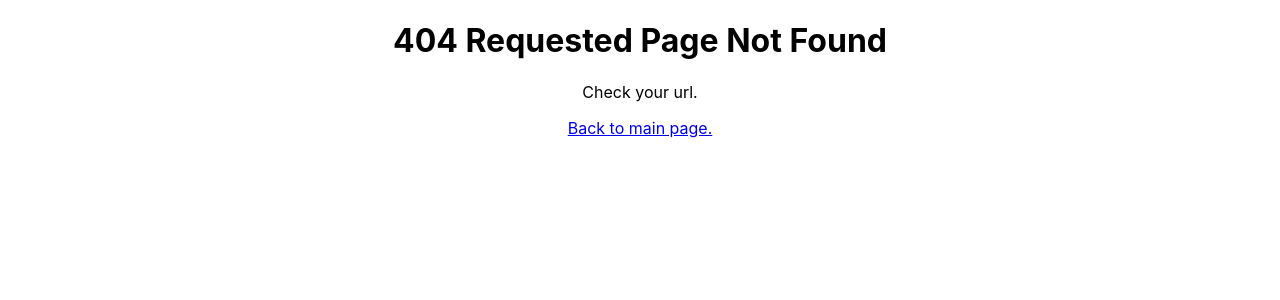
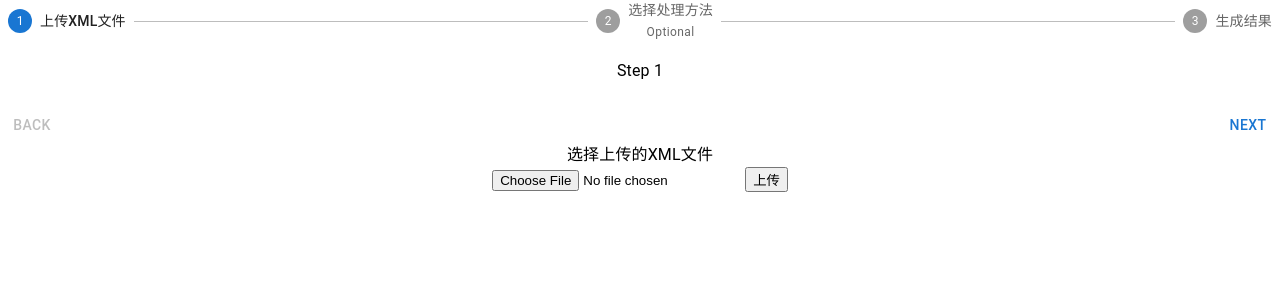
Before and after one commit to Yuan-Quan/CostXML-Parser, a React (Create React App) app in the folder web-app/: page /app/new/upload in a window 1280 px wide. Before the commit this address had no page. Shown: the top 300 px of the page. Built offline with nearby package versions, Linux system fonts and the light colour scheme; the HTML template or start-up script is replaced by a standard one.

Commit message:
added place holder for steps

```diff
--- a/web-app/package.json
+++ b/web-app/package.json
@@ -13,6 +13,7 @@
     "@types/node": "^16.18.68",
     "@types/react": "^18.2.43",
     "@types/react-dom": "^18.2.17",
+    "axios": "^1.6.2",
     "react": "^18.2.0",
     "react-dom": "^18.2.0",
     "react-router-dom": "^6.20.1",
--- a/web-app/src/App.tsx
+++ b/web-app/src/App.tsx
@@ -4,6 +4,9 @@ import { BrowserRouter as BRouter, Route, Routes } from "react-router-dom";
 import { NotFound } from './pages/NotFound';
 import { Main } from './pages/Main';
 import { NewProject } from './pages/NewProject';
+import ProjectFileUpload from './components/ProjectFileUpload';
+import ProcessingConfiguration from './components/ProcessingConfiguration';
+import ProcessingResult from './components/ProcessingResult';
 
 function App() {
   return (
@@ -12,7 +15,11 @@ function App() {
         <BRouter basename='/app'>
           <Routes>
             <Route path="/" element={<Main />} />
-            <Route path="/new-project" element={<NewProject />} />
+            <Route path="/new" element={<NewProject />} >
+              <Route path="upload" element={<ProjectFileUpload />} />
+              <Route path='config-processing' element={<ProcessingConfiguration />} />
+              <Route path='result' element={<ProcessingResult />} />
+            </Route>
             <Route path="*" element={<NotFound />} />
           </Routes>
         </BRouter>
--- a/web-app/src/components/CreateStepper.tsx
+++ b/web-app/src/components/CreateStepper.tsx
@@ -8,7 +8,7 @@ import Button from '@mui/material/Button';
 import Typography from '@mui/material/Typography';
 
 const steps = ['上传XML文件', '选择处理方法', '生成结果'];
-const steps_route = ['upload', 'config-process', 'result'];
+const steps_route = ['upload', 'config-processing', 'result'];
 
 export default function CreateStepper() {
     const [activeStep, setActiveStep] = React.useState(0);
--- /dev/null
+++ b/web-app/src/components/ProcessingConfiguration.tsx
@@ -0,0 +1,10 @@
+import { Typography } from "@mui/material";
+import { Box } from "@mui/system";
+
+export default function ProcessingConfiguration() {
+    return (
+        <Box>
+            <Typography>选择处理方法</Typography>
+        </Box>
+    )
+}
--- /dev/null
+++ b/web-app/src/components/ProcessingResult.tsx
@@ -0,0 +1,7 @@
+import { Typography } from "@mui/material";
+
+export default function ProcessingResult() {
+    return (
+        <Typography>Result</Typography>
+    )
+}
--- /dev/null
+++ b/web-app/src/components/ProjectFileUpload.tsx
@@ -0,0 +1,22 @@
+import { Button } from '@mui/base';
+import { Typography } from '@mui/material';
+import { Box } from '@mui/system';
+import * as React from 'react';
+
+export default function ProjectFileUpload() {
+    const [selectedFile, setSelectedFile] = React.useState<File | null>(null);
+
+    const onFileChange = (event: React.ChangeEvent<HTMLInputElement>) => {
+        setSelectedFile(event.target.files![0]);
+    }
+
+    return (
+        <Box>
+            <Typography> 选择上传的XML文件</Typography>
+            <Box>
+                <input type="file" onChange={onFileChange} />
+                <Button>上传</Button>
+            </Box>
+        </Box>
+    )
+}
--- a/web-app/src/pages/Main.tsx
+++ b/web-app/src/pages/Main.tsx
@@ -1,11 +1,12 @@
 import { Box, List, ListItem } from "@mui/material"
+import { Link } from "react-router-dom"
 
 export const Main = () => {
     return (
         <Box className="mainPage">
             <h1>Main page placeholder</h1>
             <List>
-                <ListItem> <a href="/app/new-project">New Project</a> </ListItem>
+                <ListItem> <Link to='new/upload'>创建新的XML文件解析</Link> </ListItem>
             </List>
         </Box>
     )
```
Also changed, not shown: 1 other file (tests, documents, lock files or other folders).
